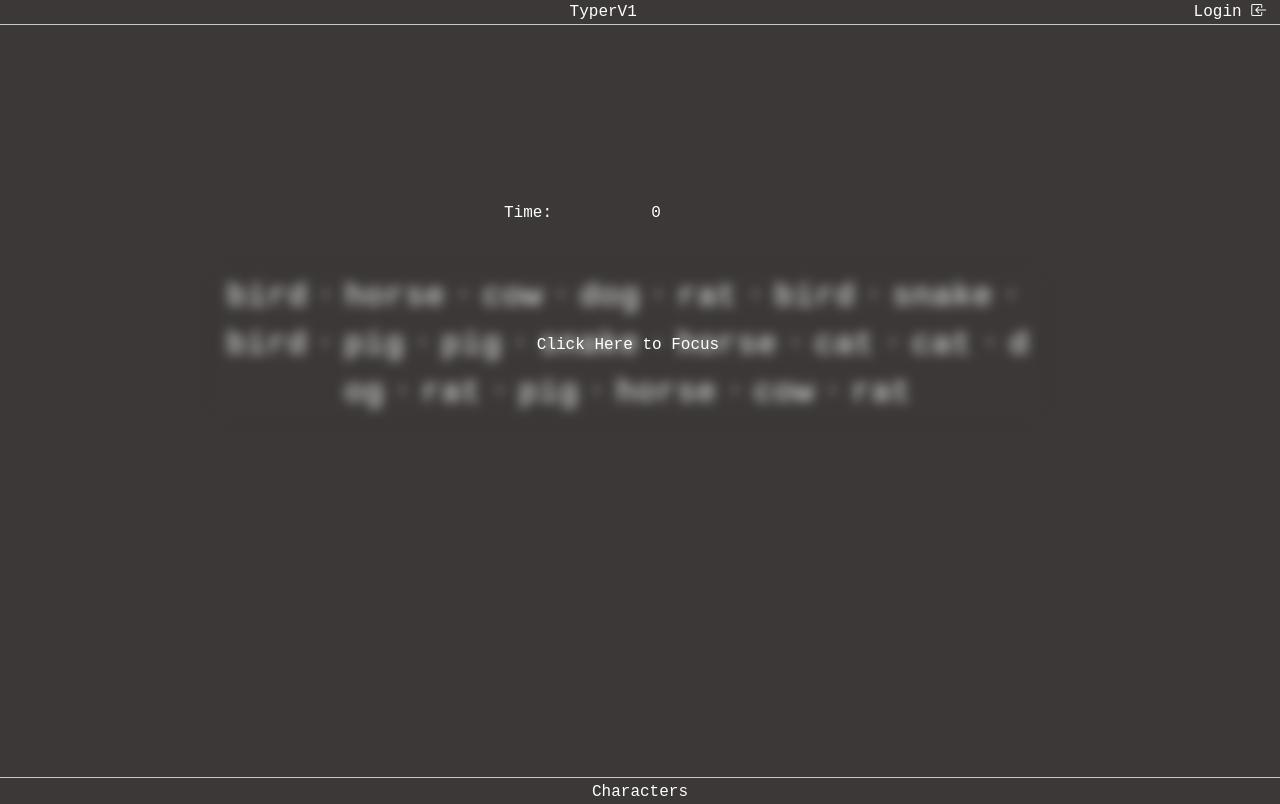
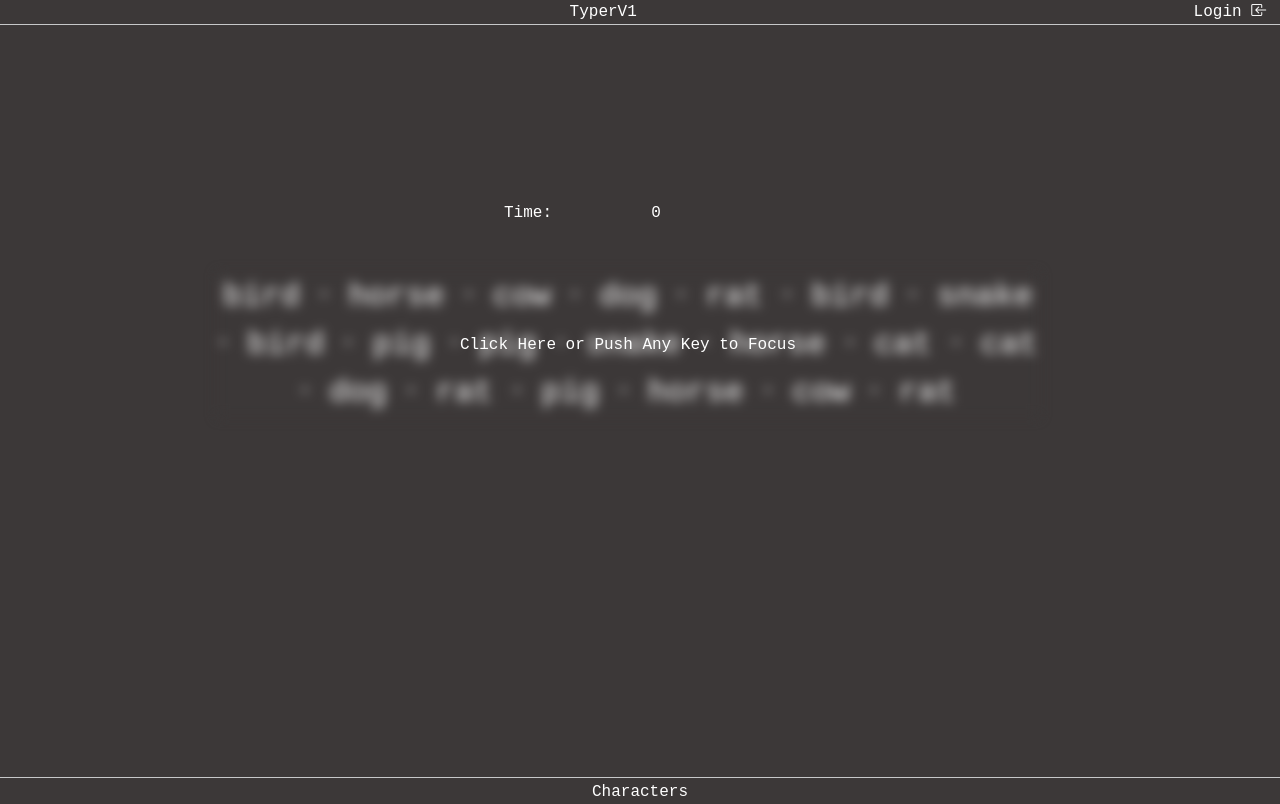
Before and after one commit to hajile7/TyperV1, an Angular app: page /Home/Words in a window 1280 px wide. Both pictures are taken after a click on the button "Time:". Built offline with nearby package versions, Linux system fonts and the light colour scheme.

Commit message:
suffering finally over. Word wrap issue fixed and able to focus typing area via keypress on window when blurred

```diff
--- a/src/app/components/word-typing-space/word-typing-space.component.css
+++ b/src/app/components/word-typing-space/word-typing-space.component.css
@@ -1,3 +1,7 @@
 :focus{
     outline: none;
 }
+
+.word{
+    display: inline-block;
+  }
--- a/src/app/components/word-typing-space/word-typing-space.component.html
+++ b/src/app/components/word-typing-space/word-typing-space.component.html
@@ -59,21 +59,36 @@
         <div class="textWrapper">
         <div class="col-8 offset-2 text-center" style="font-size: 2rem; margin-top: 5vh; padding-bottom: 5vh;">
           <div #textInput tabindex="0"
-          (keydown)="onInput($event)"
-          (focus)="isFocused = true"
-          (blur)="isFocused = false"
+          (keyup)="onInput($event)"
+          (focus)="onFocus()"
+          (blur)="onBlur()"
           [ngClass]="{'blurred': !isFocused}"
           >
-            <span *ngFor="let char of testArr; let i = index">
-              <span *ngIf="i == currIndex && isFocused" class="cursor"></span><span class="zero-width"></span>
-              <span style="display: inline-block;" *ngIf="testArr[i] != '1'" [ngClass]="{'correct': correctStatus[i], 'incorrect': correctStatus[i] === false}">
+          <ng-container *ngFor="let word of words; let wordIndex = index;">
+            <span class="word">
+              <ng-container *ngFor="let char of word.chars; let charIndex = index;">
+                <span *ngIf="(charIndex + word.startIndex == currIndex) && isFocused"
+                class="cursor"
+                ></span>
+                <span style="display: inline-block;"
+                [ngClass]="{'correct': correctStatus[charIndex + word.startIndex],
+                'incorrect': correctStatus[charIndex + word.startIndex] === false}"
+                >
                 {{char}}
-              </span>
-              <span style="margin-left: 1vw; margin-right: 1vw;" *ngIf="testArr[i] == '1' && i < testArr.length - 1" [ngClass]="{'correct': correctStatus[i], 'incorrect': correctStatus[i] == false}">&#8901;</span>
-          </span>
+                </span>
+              </ng-container>
+            </span>
+            <span *ngIf="wordIndex < words.length - 1"
+            [ngClass]="{'correct': correctStatus[word.startIndex + word.chars.length],
+            'incorrect': correctStatus[word.startIndex + word.chars.length] === false}">
+            <span *ngIf="word.startIndex + word.chars.length === currIndex && isFocused"
+            class="cursor"></span>
+              &#8901;
+            </span>
+          </ng-container>
         </div>
         <div *ngIf="!isFocused" class="focusText">
-          Click Here to Focus
+          Click Here or Push Any Key to Focus
         </div>
       </div>
     </div>
--- a/src/app/components/word-typing-space/word-typing-space.component.ts
+++ b/src/app/components/word-typing-space/word-typing-space.component.ts
@@ -1,5 +1,5 @@
 import { CommonModule } from '@angular/common';
-import { Component, ElementRef, ViewChild } from '@angular/core';
+import { Component, ElementRef, Renderer2, ViewChild } from '@angular/core';
 
 @Component({
   selector: 'app-word-typing-space',
@@ -10,13 +10,17 @@ import { Component, ElementRef, ViewChild } from '@angular/core';
 })
 export class WordTypingSpaceComponent {
 
+  constructor(private renderer: Renderer2){}
+
   //Word arrays
 
   letters: string[] = ['a', 'b', 'c', 'd','e', 'f', 'g', 'h','i', 'j', 'k', 'l','m', 'n', 'o', 'p', 'q', 'r', 's','t','u','v','w','x','y','z'];
 
-  words: string[] = ["cow", "cat", "dog", "snake", "horse", "bird", "pig", "rat", "cow", "cat", "dog", "snake", "horse", "bird", "pig", "rat", "horse", "bird", "pig", "rat"];
+  tempWords: string[] = ["cow", "cat", "dog", "snake", "horse", "bird", "pig", "rat", "cow", "cat", "dog", "snake", "horse", "bird", "pig", "rat", "horse", "bird", "pig", "rat"];
 
-  testArr: string[] = this.convertToCharArr(this.shuffleArray(this.words));
+  testArr: string[] = this.convertToCharArr(this.shuffleArray(this.tempWords));
+
+  words: { chars: string[]; startIndex: number }[] = [];
 
   //Time
 
@@ -78,15 +82,50 @@ export class WordTypingSpaceComponent {
 
   isFocused: boolean = true;
 
+  private keyListener: (() => void) | null = null;
+
   @ViewChild('textInput') textInput?: ElementRef;
 
   //Functions
 
-  ngAfterViewInit() {
+  ngOnInit() {
+    this.convertCharstoWords();
+  }
+
+  ngAfterViewInit(): void {
     this.textInput?.nativeElement.focus();
   }
 
-  onInput(event: any) {
+  ngOnDestroy(): void {
+    this.removeGlobalKeyListener();
+  }
+
+  onBlur(): void {
+    this.isFocused = false;
+    this.addGlobalKeyListener();
+  }
+
+  onFocus(): void {
+    this.isFocused = true;
+    this.removeGlobalKeyListener();
+  }
+
+  addGlobalKeyListener(): void {
+    if(!this.keyListener) {
+      this.keyListener = this.renderer.listen('window', 'keyup', (event: KeyboardEvent) => {
+        this.textInput?.nativeElement.focus();
+      });
+    }
+  }
+
+  removeGlobalKeyListener() {
+    if (this.keyListener) {
+      this.keyListener(); //unsubscribe the listener via .listen
+    }
+      this.keyListener = null;
+  }
+
+  onInput(event: any): void {
 
     if(!this.startTime) {
       this.startTime = Date.now();
@@ -129,7 +168,7 @@ export class WordTypingSpaceComponent {
 
   }
 
-  getNextChar() {
+  getNextChar(): void {
     this.prevChar = this.currChar;
     this.currChar = this.testArr[this.includedKeysPressed];
     if(this.includedKeysPressed == this.testArr.length - 1) {
@@ -142,12 +181,12 @@ export class WordTypingSpaceComponent {
     }
   }
 
-  calcAccuracy() {
+  calcAccuracy(): void {
     this.totalKeysPressed = (this.includedKeysPressed + this.excludedKeysPressed) - this.spaces;
     this.accuracy = this.correctKeys/this.totalKeysPressed;
   }
 
-  calcTotalAccuracy() {
+  calcTotalAccuracy(): void {
     let total: number = 0;
     this.accuracyArr.forEach(num => {
       total += num;
@@ -155,12 +194,12 @@ export class WordTypingSpaceComponent {
     this.totalAccuracy = total/this.accuracyArr.length;
   }
 
-  calcSpeed() {
+  calcSpeed(): void {
     let avgWord: number = (this.testArr.length - this.testArr.filter(x => x == "1").length)/4.7;
     this.speed = (avgWord/this.elapsedTime) * 60;
   }
 
-  calcTotalSpeed() {
+  calcTotalSpeed(): void {
     let total: number = 0;
     this.speedArr.forEach(num => {
       total += num;
@@ -168,10 +207,10 @@ export class WordTypingSpaceComponent {
     this.totalSpeed = total/this.speedArr.length;
   }
 
-
-  startNewInstance() {
+  startNewInstance(): void {
     this.calcTotalAccuracy();
     this.calcTotalSpeed();
+    this.words = [];
     this.includedKeysPressed = 0;
     this.excludedKeysPressed = 0;
     this.totalKeysPressed = 0;
@@ -179,7 +218,8 @@ export class WordTypingSpaceComponent {
     this.spaces = 0;
     this.correctStatus = [];
     this.accuracy = 0;
-    this.testArr = this.convertToCharArr(this.shuffleArray(this.words));
+    this.testArr = this.convertToCharArr(this.shuffleArray(this.tempWords));
+    this.convertCharstoWords();
     this.currChar = this.testArr[0];
     this.startTime = 0;
     this.elapsedTime = 0;
@@ -195,9 +235,37 @@ export class WordTypingSpaceComponent {
     }, 1000);
   }
 
-  convertToCharArr(words: string[]): string[] {
+  convertCharstoWords(): void {
+    let currentWordChars: string[] = [];
+    let startIndex = 0;
+
+    for (let i = 0; i < this.testArr.length; i++) {
+      const char = this.testArr[i];
+
+      if (char === '1') {
+        // When '1' is encountered, it denotes a space between words
+        if (currentWordChars.length > 0) {
+          this.words.push({ chars: currentWordChars, startIndex });
+          currentWordChars = [];
+        }
+        startIndex = i + 1; // Update startIndex for the next word
+      } else {
+        if (currentWordChars.length === 0) {
+          startIndex = i; // Set startIndex at the beginning of a new word
+        }
+        currentWordChars.push(char);
+      }
+    }
+
+    // Add the last word if there is one
+    if (currentWordChars.length > 0) {
+      this.words.push({ chars: currentWordChars, startIndex });
+    }
+  }
+
+  convertToCharArr(tempWords: string[]): string[] {
     let result: string[] = [];
-    words.forEach(word => {
+    tempWords.forEach(word => {
       result = result.concat(word.split(''));
       result.push("1")
     });
```
